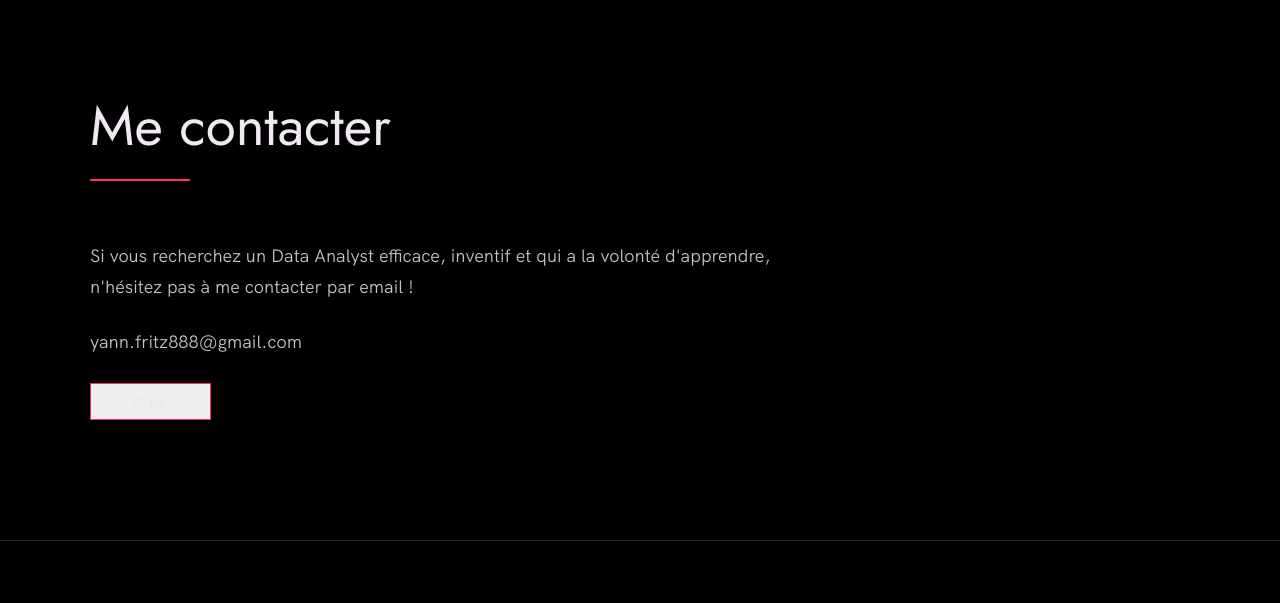
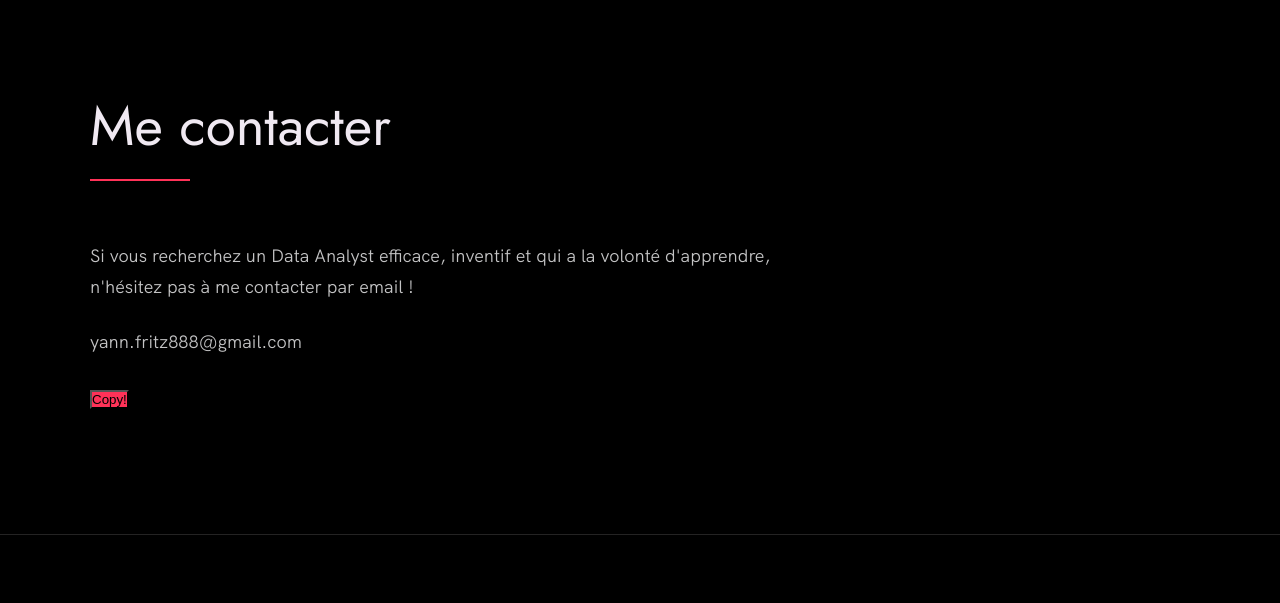
Before and after one commit to nyann4/Portfolio-Repository, a plain HTML site: page index.html in a window 1280 px wide. Shown: the part 4054-4657 px from the top of the page. Drawn offline with Linux system fonts and the light colour scheme.

Commit message:
Update index.html

```diff
--- a/index.html
+++ b/index.html
@@ -209,7 +209,7 @@
         </p>
         <!-- Replace the email with yours -->
         <p id="myText", value="yann.fritz888@gmail.com">yann.fritz888@gmail.com</p>
-        <button class="btn" onclick="copyContent()">Copy!</button>
+        <button class="btn--pink" onclick="copyContent()">Copy!</button>
 
         <script>
           let text = document.getElementById('myText').innerHTML;
```
